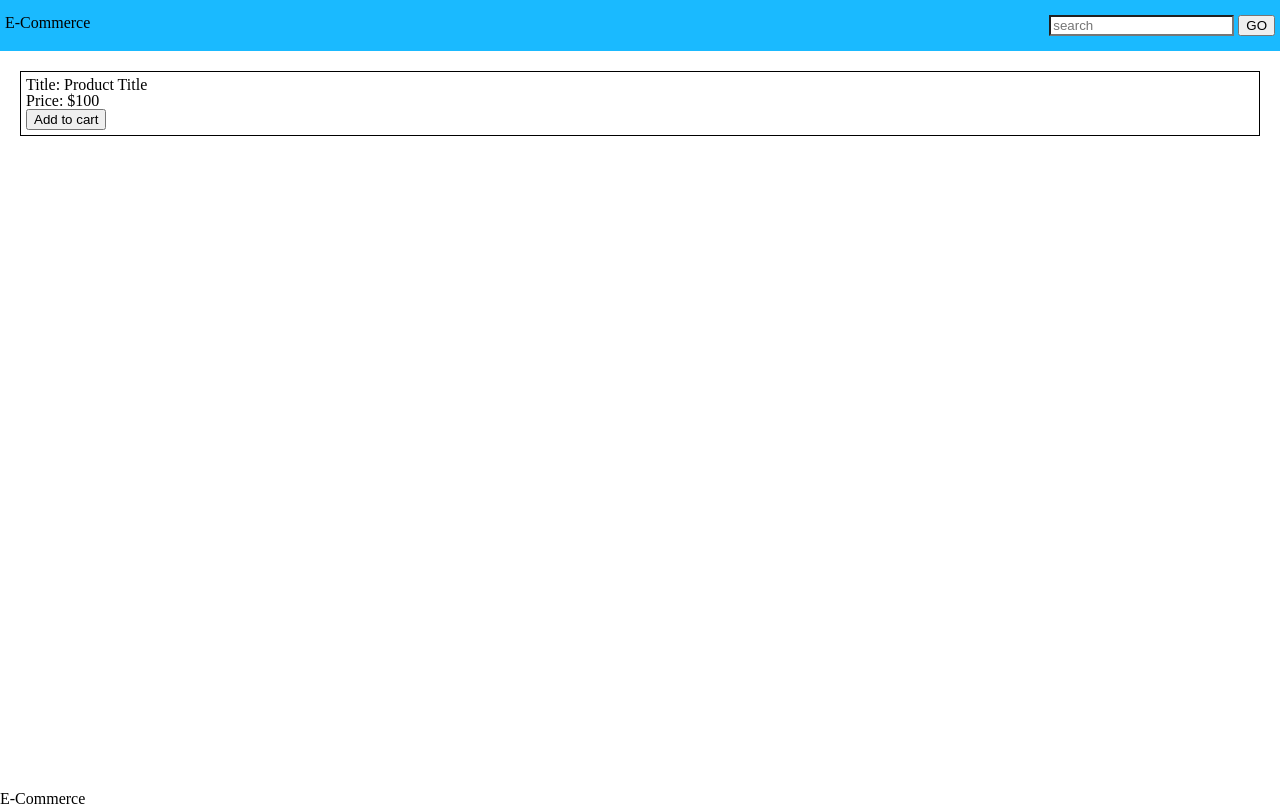
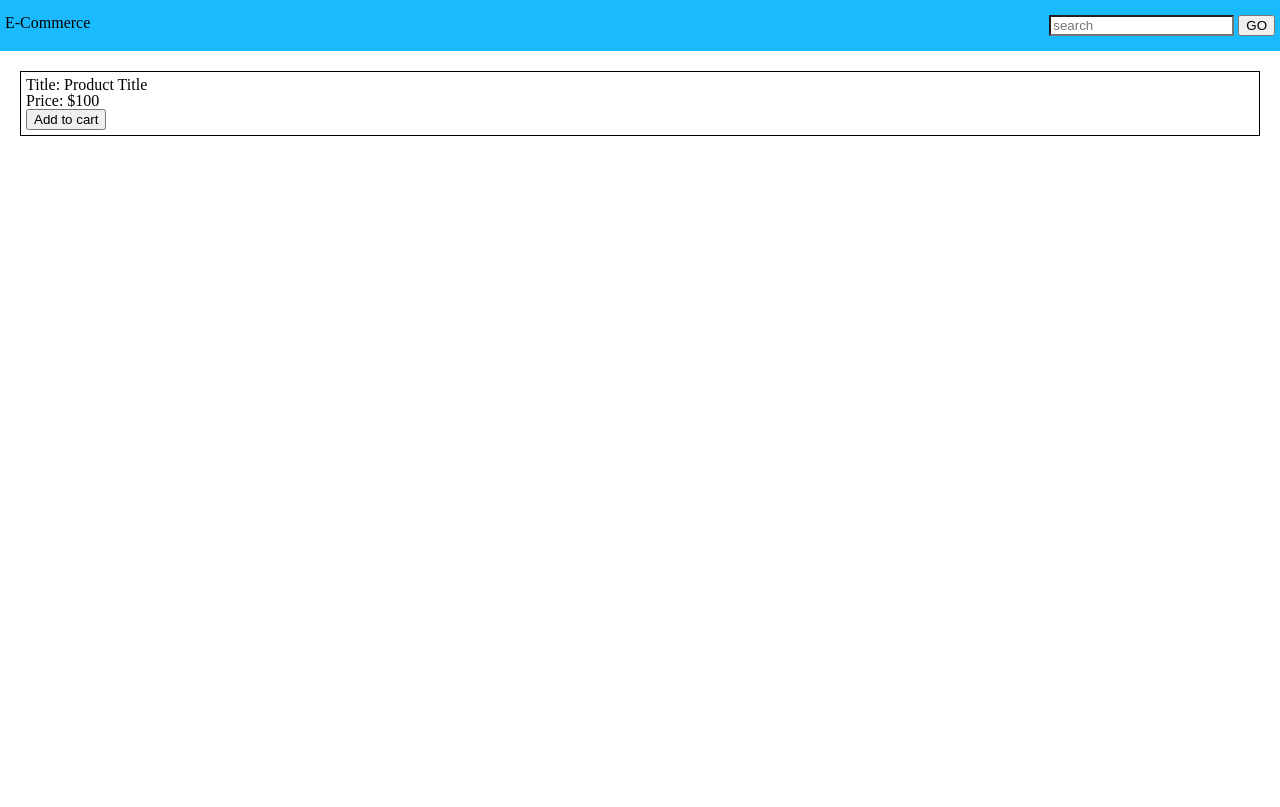
Before and after one commit to SonnyFishback/serverless-ecommerce, a website built with Vite: page frontend/src/pages/home/home.html in a window 1280 px wide. Built offline with nearby package versions, Linux system fonts and the light colour scheme.

Commit message:
removed footer

```diff
--- a/frontend/src/pages/home/home.html
+++ b/frontend/src/pages/home/home.html
@@ -25,10 +25,6 @@
         </div>
     </main>
 
-    <footer>
-        <b>E-Commerce</b>
-    </footer>
-
     <script type="module" src="../../main.ts"></script>
 </body>
 </html>
--- a/frontend/src/pages/home/home.scss
+++ b/frontend/src/pages/home/home.scss
@@ -7,7 +7,7 @@
 }
 
 main {
-    min-height: 90vh;
+    min-height: 80vh;
 }
 
 .product {
```
